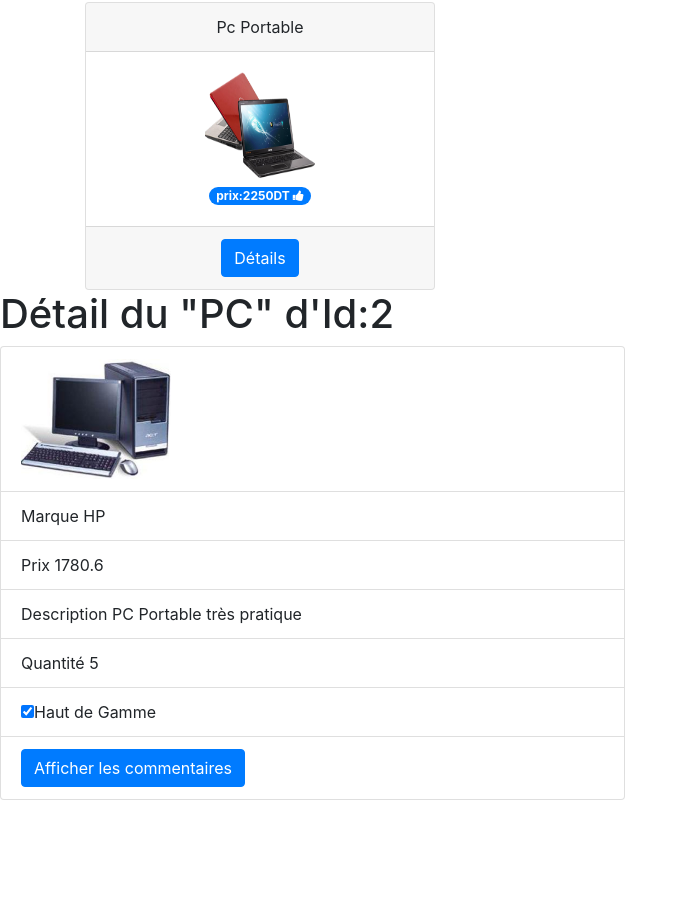
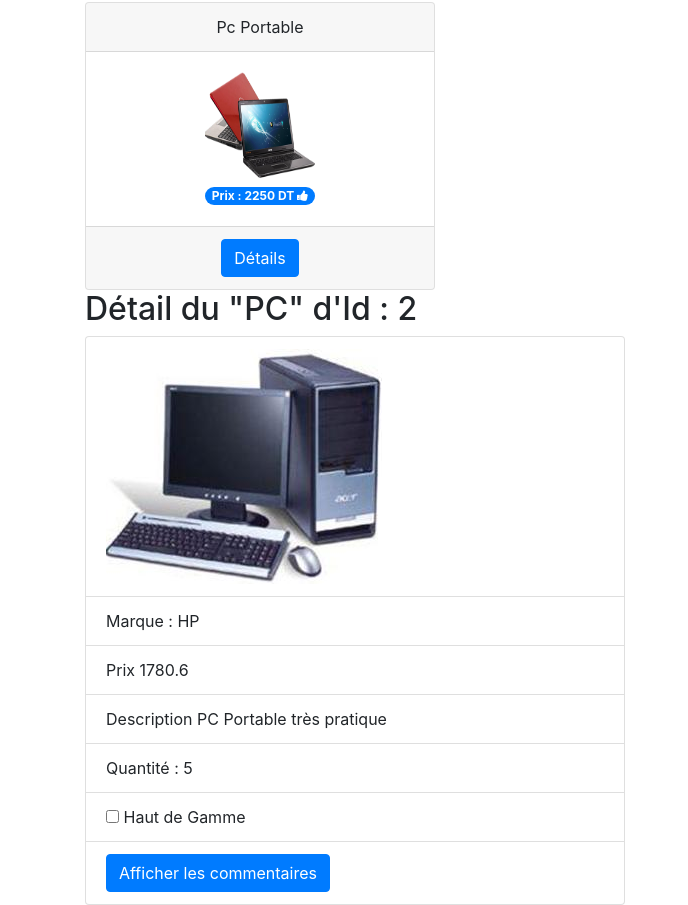
Before and after one commit to fedi-ben-Amor/ProjetBenAmor, an Angular app: page / in a window 1280 px wide. Shown: the part 751-1656 px from the top of the page, without its empty margins (0-688 px from the left). Before the commit the page ends 1551 px from the top, so only its background shows below. Built offline with nearby package versions, Linux system fonts and the light colour scheme.

Commit message:
Ajout d’un service

```diff
--- a/src/app/composants/commentaires/comment/comment.component.html
+++ b/src/app/composants/commentaires/comment/comment.component.html
@@ -1,7 +1,10 @@
-
-<ul class=" list-unstyled">
-
-<li>{{c.auteur}} <span class="badge badge-pill badge-primary">{{c.note}}</span></li>
-
-<li>{{c.date | date :'dd/MM/yyyy'}}</li>
+<ul class="list-unstyled">
+    <li>Commentaire n° {{indice}} : {{comm.contenu}}</li>
+    <li>
+        {{comm.auteur}}
+        <span class="badge badge-primary"> {{comm.note}}</span>
+    </li>
+    <li>
+        {{comm.date | date:'dd/MM/yyyy'}}
+    </li>
 </ul>
--- a/src/app/composants/commentaires/comment/comment.component.ts
+++ b/src/app/composants/commentaires/comment/comment.component.ts
@@ -7,7 +7,8 @@ import { Commentaire } from 'src/app/models/commentaire';
   styleUrls: ['./comment.component.css']
 })
 export class CommentComponent implements OnInit {
-  @Input() c:Commentaire;
+  @Input() comm: Commentaire;
+  @Input() indice: number;
   constructor() {}
 
   ngOnInit(): void {
--- a/src/app/composants/informatique/detailmateriel/detailmateriel.component.html
+++ b/src/app/composants/informatique/detailmateriel/detailmateriel.component.html
@@ -1,29 +1,38 @@
-<div class="row">
-    <div class="col-6">
-    <h1> Détail du "PC" d'Id:2</h1>
-        <div *ngFor="let t of materiel" >
+<div class="container"  *ngFor="let mat of materiel">
+    <div class="row">
+        <div class="col-6" >
+            <h2>Détail du "{{mat.libelle}}" d'Id : {{mat.id}}</h2>
             <ul class="list-group">
-                <li class="list-group-item"><img style="width:150px;height:120px;" src="{{t.photo}}" ></li>
-                <li class="list-group-item"> Marque {{t.marque}} </li>
-                <li class="list-group-item"> Prix {{t.prix}}</li>
-                <li class="list-group-item"> Description {{t.description}} </li>
-                <li class="list-group-item"> Quantité {{t.quantite}} </li>
-                <li class="list-group-item"><input type="checkbox" checked="{{t.hautGamme}}" >Haut de Gamme </li>
-                <li class="list-group-item"><button  class="btn btn-primary" (click)="onAffiche()">Afficher les commentaires</button></li>
+                <li class="list-group-item">
+            <img [src]="mat.photo" alt="photo">
+                </li>
+                <li class="list-group-item">
+                    Marque : {{mat.marque}}
+                </li>
+                <li class="list-group-item">
+                    Prix {{mat.prix}}
+                </li>
+                <li class="list-group-item">
+                    Description {{mat.description}}
+                </li>
+                <li class="list-group-item">
+                    Quantité : {{mat.quantite}}
+                </li>
+                <li class="list-group-item">
+                    <input type="checkbox" [checked]="mat.hautGamme"> Haut de Gamme
+                </li>
+                <li class="list-group-item">
+                    <button type="button" class="btn btn-primary"
+                     (click)="afficher = !afficher">Afficher les commentaires</button>
+                </li>
             </ul>
+
+        </div>
+        <div class="col-6" *ngIf="afficher">
+            <h2>Liste des commentaires</h2>
+            <div *ngFor= "let c of mat.commentaires; index as i">
+                <fed-comment [comm]="c" [indice]="i"></fed-comment>
+            </div>
         </div>
     </div>
-    <div *ngIf="!affiche">
-
-        <div *ngFor="let t of materiel" >
-        <h2> liste des commentaires </h2>
-
-                <div *ngFor="let com of t.commentaires ;index as i" >
-                    <div > commentaire n° {{i+1}}:{{com.contenu}} </div>
-                <fed-comment [c]="com" ></fed-comment>
-                    </div>
-
-        </div>
-
 </div>
-</div>
--- a/src/app/composants/informatique/detailmateriel/detailmateriel.component.ts
+++ b/src/app/composants/informatique/detailmateriel/detailmateriel.component.ts
@@ -1,4 +1,5 @@
 import { Component, OnInit } from '@angular/core';
+import { MaterielService } from 'src/app/services/materiel.service';
 import { Materiel } from '../../../models/materiel';
 
 @Component({
@@ -7,29 +8,20 @@ import { Materiel } from '../../../models/materiel';
   styleUrls: ['./detailmateriel.component.css']
 })
 export class DetailmaterielComponent implements OnInit {
-  affiche:boolean = true;
-  materiel:Materiel[] =[
-  {
-      id: '2',
-      libelle: 'PC',
-      photo:'assets/Images/Informatique/pcFixe.jpg',
-      marque: 'HP',
-      prix: 1780.6,
-      description: 'PC Portable très pratique',
-      hautGamme: false,
-      quantite: 5,
-      commentaires:[ {contenu:' satisfaisant', note:3, auteur:'Sami MRAD', date:new Date(2020,11,4)},
-      {contenu:'Bon rapport qualité prix', note:4, auteur:'Samar Salah', date:new Date(2020,10,4)}]
-  }];
+  afficher:boolean =false;
+  materiel:Materiel[]=[];
+   id:string="";
+
+ /*
+onClick(){
+  this.afficher = !this.afficher;
+}*/
+
+constructor(private detailmaterielService:MaterielService) { }
+ngOnInit(): void {
+ this.materiel = this.detailmaterielService.getMaterielById("2");
+  }
 
 
 
-  constructor() { }
-  onAffiche()
-  {
-    this.affiche = !this.affiche;
-  }
-  ngOnInit(): void {
-  }
-
 }
--- a/src/app/composants/informatique/listmateriel/listmateriel.component.ts
+++ b/src/app/composants/informatique/listmateriel/listmateriel.component.ts
@@ -1,5 +1,6 @@
 import { Component, OnInit } from '@angular/core';
 import { Materiel } from 'src/app/models/materiel';
+import { MaterielService } from 'src/app/services/materiel.service';
 
 @Component({
   selector: 'fed-listmateriel',
@@ -7,69 +8,11 @@ import { Materiel } from 'src/app/models/materiel';
   styleUrls: ['./listmateriel.component.css']
 })
 export class ListmaterielComponent implements OnInit {
-  materiels:Materiel[]=[
-    {
-        id: '1',
-        libelle: 'Ecran',
-        photo: 'assets/Images/Informatique/ecran.png',
-        marque:'LG',
-        prix:400.3,
-        description: 'Ecran de dernière génération',
-        hautGamme: true,
-        quantite: 10,
-        commentaires:[ {contenu:' satisfaisant', note:3, auteur:'Sami MRAD', date:new Date(2020,11,4)},
-        {contenu:'Bon rapport qualité prix', note:4, auteur:'Amira Salah', date:new Date(2020,10,4)}]
-     },
-    {
-        id: '2',
-        libelle: 'PC',
-        photo:'assets/Images/Informatique/pcFixe.jpg',
-        marque: 'HP',
-        prix: 1780.6,
-        description: 'PC Portable très pratique',
-        hautGamme: false,
-        quantite: 5,
-        commentaires:[ {contenu:' satisfaisant', note:3, auteur:'Sami MRAD', date:new Date(2020,11,4)},
-        {contenu:'Bon rapport qualité prix', note:4, auteur:'Samar Salah', date:new Date(2020,10,4)}]
-    },
-    {
-        id: '3',
-        libelle: 'Scanner',
-        photo:'assets/Images/Informatique/scanner.jpg',
-        marque: 'HP',
-        prix: 380.5,
-        description: 'Scanner Ultra rapide',
-        hautGamme: true,
-        quantite: 0,
-        commentaires:[]
-    },
-    {
-        id: '4',
-        libelle: 'Imprimante',
-        photo:'../assets/Images/Informatique/imprimante.jpg',
-        marque: 'Canon',
-        prix: 420,
-        description: 'Imprimante multifonctions avec kit',
-        hautGamme: false,
-        quantite: 1,
-        commentaires:[]
-    },
-    {
-        id: '5',
-        libelle: 'PC Portable',
-        photo:'../assets/Images/Informatique/pcPortable.png',
-        marque: 'Dell',
-        prix: 2250,
-        description: 'PC Portable très performant',
-        hautGamme: true,
-        quantite: 2,
-        commentaires:[]
+  materiels:Materiel[];
+  constructor(private materielService:MaterielService) { }
+  ngOnInit(): void {
+   this.materiels = this.materielService.getMateriels();
     }
 
-];
-  constructor() { }
-
-  ngOnInit(): void {
-  }
 
 }
--- a/src/app/composants/informatique/materiel/materiel.component.html
+++ b/src/app/composants/informatique/materiel/materiel.component.html
@@ -1,20 +1,18 @@
 <div class="card text-center">
     <div class="card-header">
-        {{mat.libelle|titlecase}}
+        {{mat.libelle |titlecase}}
     </div>
     <div class="card-body">
-        <img [src]="mat.photo" alt="photo" >
-        <br/>
-
-        <span   Class="badge badge-pill"
-            [ngClass]="{'badge-primary':mat.hautGamme,'badge-dark':!mat.hautGamme}">
-
-        prix:{{mat.prix}}DT
-        <i [ngClass]="{'fa fa-thumbs-up' : mat.hautGamme}"></i>
+        <img [src]="mat.photo" alt="photo">
+<br>
+        <span class="badge badge-pill "
+            [ngClass]="{'badge-primary':mat.hautGamme,
+                        'badge-dark':!mat.hautGamme}">
+            Prix : {{mat.prix}} DT
+            <i [ngClass]="{'fa fa-thumbs-up': mat.hautGamme}"></i>
         </span>
     </div>
     <div class="card-footer text-muted">
-   <button class="btn btn-primary"  >Détails </button>
-
+        <button type="button" class="btn btn-primary">Détails</button>
     </div>
 </div>
--- /dev/null
+++ b/src/app/services/materiel.service.ts
@@ -0,0 +1,76 @@
+import { Injectable } from '@angular/core';
+import { Materiel } from '../models/materiel';
+
+@Injectable({
+  providedIn: 'root'
+})
+export class MaterielService {
+  materiels:Materiel[]=[
+    {
+        id: '1',
+        libelle: 'Ecran',
+        photo: 'assets/Images/Informatique/ecran.png',
+        marque:'LG',
+        prix:400.3,
+        description: 'Ecran de dernière génération',
+        hautGamme: true,
+        quantite: 10,
+        commentaires:[ {contenu:' satisfaisant', note:3, auteur:'Sami MRAD', date:new Date(2020,11,4)},
+        {contenu:'Bon rapport qualité prix', note:4, auteur:'Amira Salah', date:new Date(2020,10,4)}]
+     },
+    {
+        id: '2',
+        libelle: 'PC',
+        photo:'assets/Images/Informatique/pcFixe.jpg',
+        marque: 'HP',
+        prix: 1780.6,
+        description: 'PC Portable très pratique',
+        hautGamme: false,
+        quantite: 5,
+        commentaires:[ {contenu:' satisfaisant', note:3, auteur:'Sami MRAD', date:new Date(2020,11,4)},
+        {contenu:'Bon rapport qualité prix', note:4, auteur:'Samar Salah', date:new Date(2020,10,4)}]
+    },
+    {
+        id: '3',
+        libelle: 'Scanner',
+        photo:'assets/Images/Informatique/scanner.jpg',
+        marque: 'HP',
+        prix: 380.5,
+        description: 'Scanner Ultra rapide',
+        hautGamme: true,
+        quantite: 0,
+        commentaires:[]
+    },
+    {
+        id: '4',
+        libelle: 'Imprimante',
+        photo:'../assets/Images/Informatique/imprimante.jpg',
+        marque: 'Canon',
+        prix: 420,
+        description: 'Imprimante multifonctions avec kit',
+        hautGamme: false,
+        quantite: 1,
+        commentaires:[]
+    },
+    {
+        id: '5',
+        libelle: 'PC Portable',
+        photo:'../assets/Images/Informatique/pcPortable.png',
+        marque: 'Dell',
+        prix: 2250,
+        description: 'PC Portable très performant',
+        hautGamme: true,
+        quantite: 2,
+        commentaires:[]
+    }
+
+];
+  constructor() { }
+  getMateriels(){
+    return this.materiels;
+    }
+
+    getMaterielById (id : string){
+      return this.materiels.filter(mat => mat.id==id);
+      }
+}
```
Also changed, not shown: src/app/composants/informatique/listmateriel/listmateriel.component.html (+4 -4 lines), 1 other file (tests, documents, lock files or other folders). Lines whose indentation alone changed are shown as unchanged.
